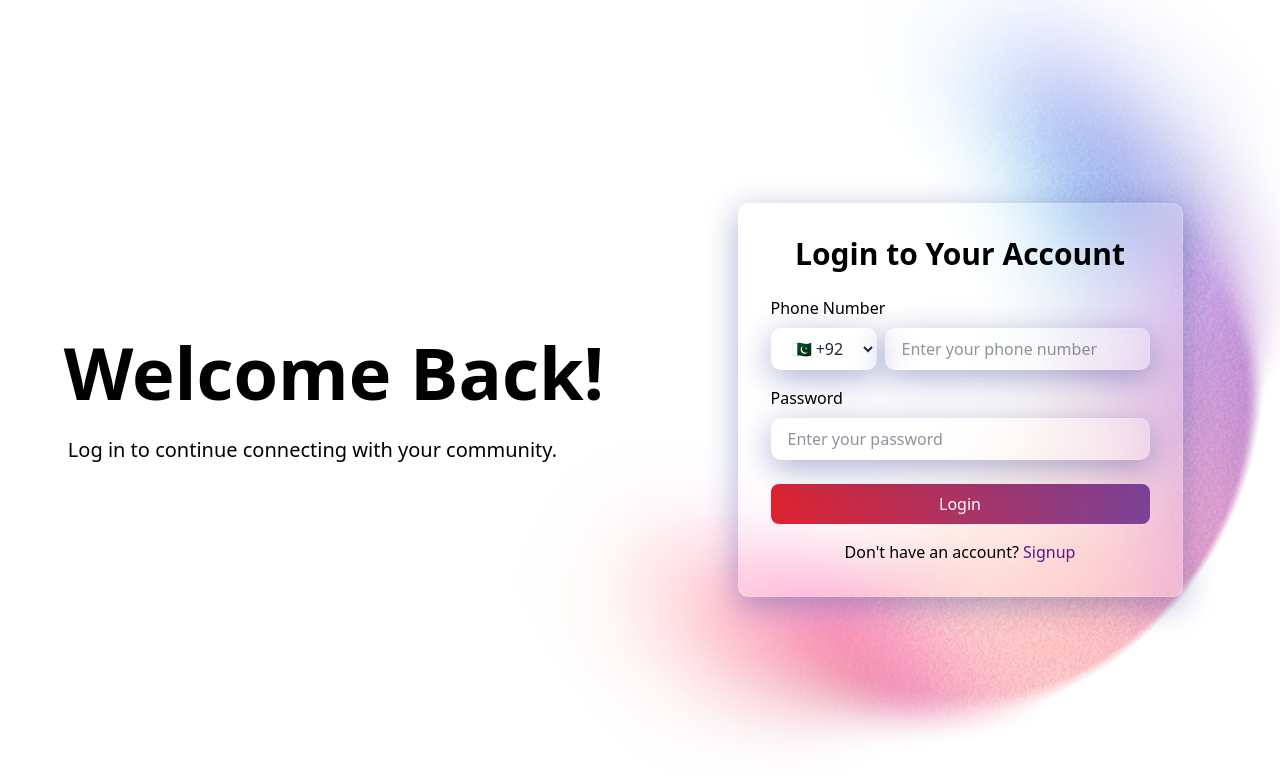
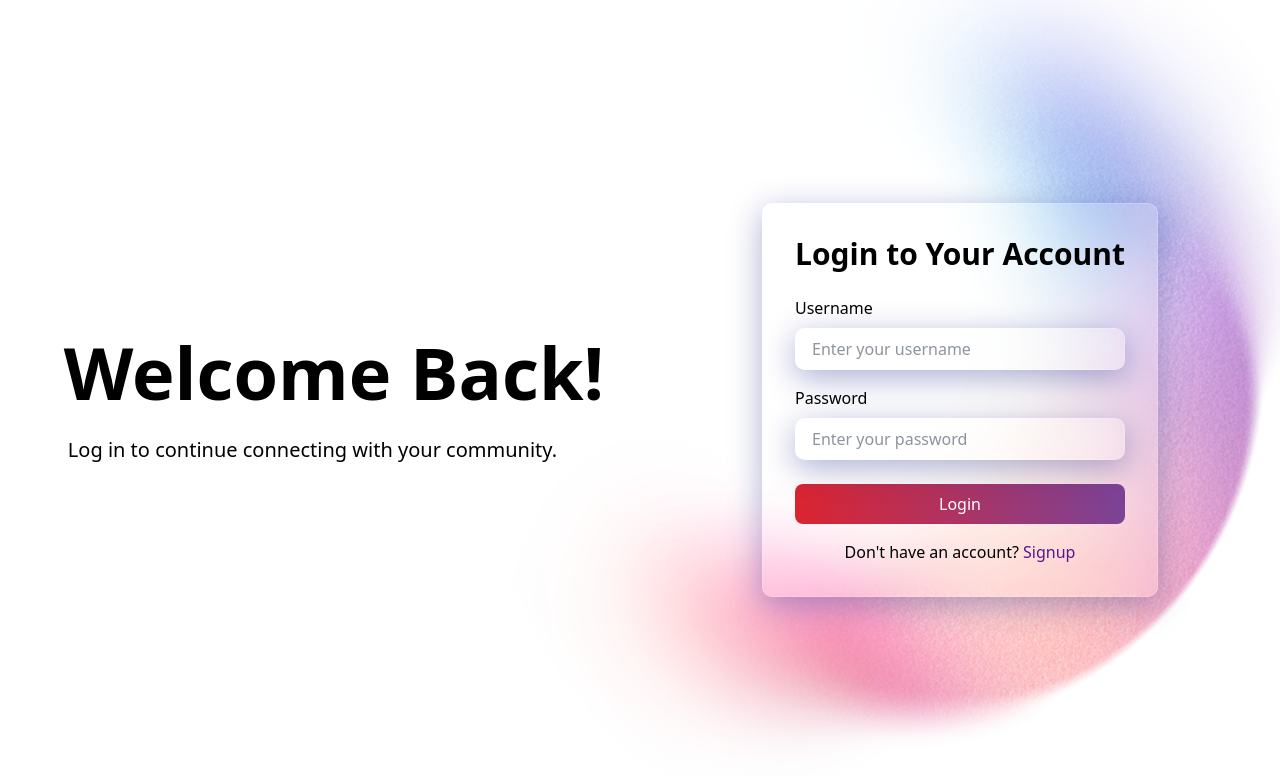
Before and after one commit to Fawwad795/Credily-App, a React (Vite) app in the folder frontend/: page /login in a window 1280 px wide. Shown: the top 776 px of the page. Built offline with nearby package versions, Linux system fonts and the light colour scheme.

Commit message:
Login user

```diff
--- a/frontend/src/pages/Login.jsx
+++ b/frontend/src/pages/Login.jsx
@@ -3,8 +3,7 @@ import background from "../assets/background.png"; // Updated path for new struc
 import { useNavigate, Link } from "react-router-dom";
 
 const Login = () => {
-  const [phone, setPhone] = useState("");
-  const [countryCode, setCountryCode] = useState("+92"); // Default country code
+  const [username, setUsername] = useState("");
   const [password, setPassword] = useState("");
   const [error, setError] = useState("");
   const [loading, setLoading] = useState(false);
@@ -16,8 +15,11 @@ const Login = () => {
     // Reset error state
     setError("");
 
-    // Create the full phone number with country code
-    const fullPhoneNumber = `${countryCode} ${phone}`;
+    // Validate username
+    if (!username.trim()) {
+      setError("Username is required!");
+      return;
+    }
 
     try {
       setLoading(true);
@@ -28,7 +30,7 @@ const Login = () => {
           "Content-Type": "application/json",
         },
         body: JSON.stringify({
-          phoneNumber: fullPhoneNumber,
+          username,
           password,
         }),
       });
@@ -36,12 +38,12 @@ const Login = () => {
       const data = await response.json();
 
       if (!response.ok) {
-        // Use the specific error message from the backend
         throw new Error(data.message);
       }
-      // Store user data in localStorage or context
+
+      // Store user data and token
       localStorage.setItem("user", JSON.stringify(data.data));
-      localStorage.setItem('authToken', data.token);
+      localStorage.setItem('token', data.token);
 
       // Redirect to home page after successful login
       navigate("/home");
@@ -51,19 +53,6 @@ const Login = () => {
       setLoading(false);
     }
   };
-
-  const countries = [
-    { code: "+1", flag: "🇺🇸" },
-    { code: "+44", flag: "🇬🇧" },
-    { code: "+91", flag: "🇮🇳" },
-    { code: "+92", flag: "🇵🇰" },
-    { code: "+61", flag: "🇦🇺" },
-    { code: "+81", flag: "🇯🇵" },
-    { code: "+49", flag: "🇩🇪" },
-    { code: "+33", flag: "🇫🇷" },
-    { code: "+86", flag: "🇨🇳" },
-    { code: "+7", flag: "🇷🇺" },
-  ];
 
   return (
     <div
@@ -104,36 +93,17 @@ const Login = () => {
 
           <div className="mb-4">
             <label className="block text-black font-medium mb-2">
-              Phone Number
+              Username
             </label>
-            <div className="flex">
-              <select
-                value={countryCode}
-                onChange={(e) => setCountryCode(e.target.value)}
-                className="px-4 py-2 border rounded-l-lg glass text-gray-800 focus:outline-none focus:ring-2 focus:ring-teal-400 mr-2" // Added `mr-2` for spacing
-                disabled={loading}
-              >
-                {countries.map((country) => (
-                  <option key={country.code} value={country.code}>
-                    {country.flag} {country.code}
-                  </option>
-                ))}
-              </select>
-              <input
-                type="tel"
-                value={phone}
-                onChange={(e) => setPhone(e.target.value)}
-                onKeyPress={(e) => {
-                  if (!/[0-9]/.test(e.key)) {
-                    e.preventDefault(); // Prevent non-numeric input
-                  }
-                }}
-                required
-                disabled={loading}
-                className="w-full px-4 py-2 border rounded-r-lg glass text-gray-800 focus:outline-none focus:ring-2 focus:ring-teal-400"
-                placeholder="Enter your phone number"
-              />
-            </div>
+            <input
+              type="text"
+              value={username}
+              onChange={(e) => setUsername(e.target.value)}
+              required
+              disabled={loading}
+              className="w-full px-4 py-2 border rounded-lg glass text-gray-800 focus:outline-none focus:ring-2 focus:ring-teal-400"
+              placeholder="Enter your username"
+            />
           </div>
 
           <div className="mb-6">
```
Also changed, not shown: 1 other file (tests, documents, lock files or other folders).
